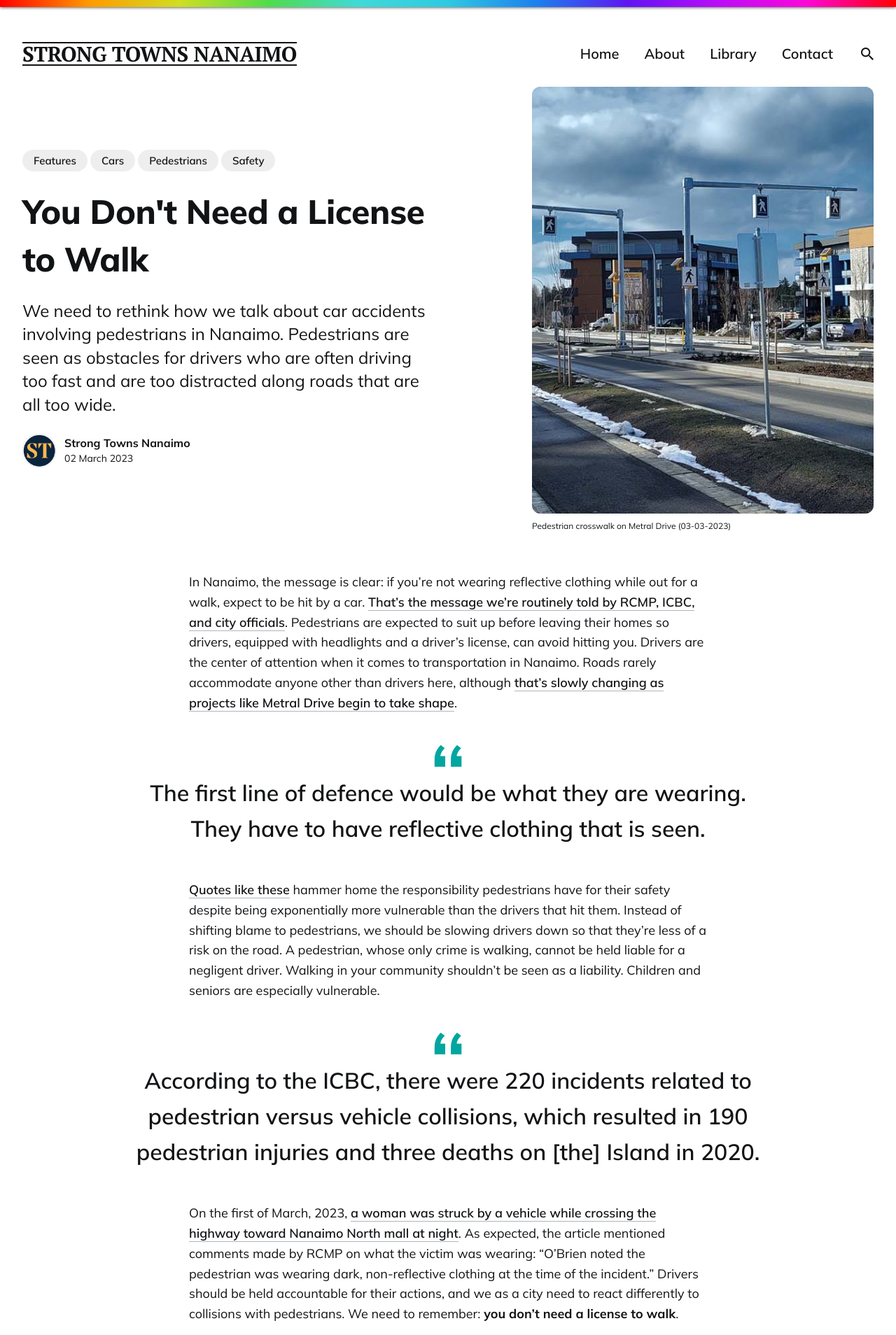
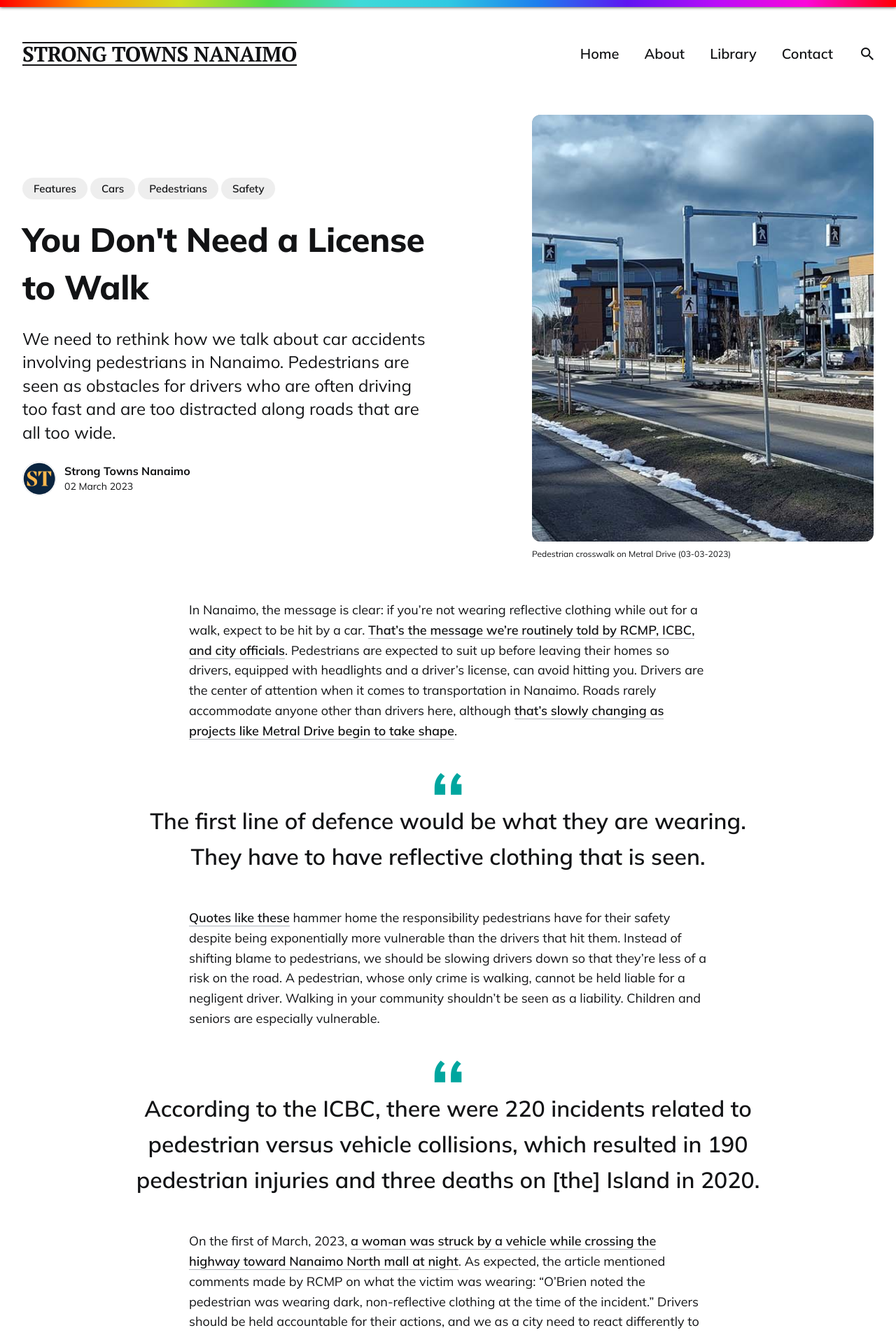
Before and after one commit to LaputanMachines/beautiful-nanaimo, a Jekyll site: the page built from _posts/2023-03-02-you-dont-need-a-license-to-walk.md, in a window 1280 px wide. Shown: the top 1908 px of the page at 70% size. Built offline with Jekyll 4.4.1, drawn with Linux system fonts in a browser that asks for light colours; comment, search, counter and statistics services are not loaded.

Commit message:
Increase top margin to 60px

```diff
--- a/_sass/4-layouts/_post.scss
+++ b/_sass/4-layouts/_post.scss
@@ -1,6 +1,6 @@
 /* Post + Page */
 .post-head {
-  margin-top: 20px;
+  margin-top: 60px;
   margin-bottom: 60px;
 
   &.post-head-video {
```
